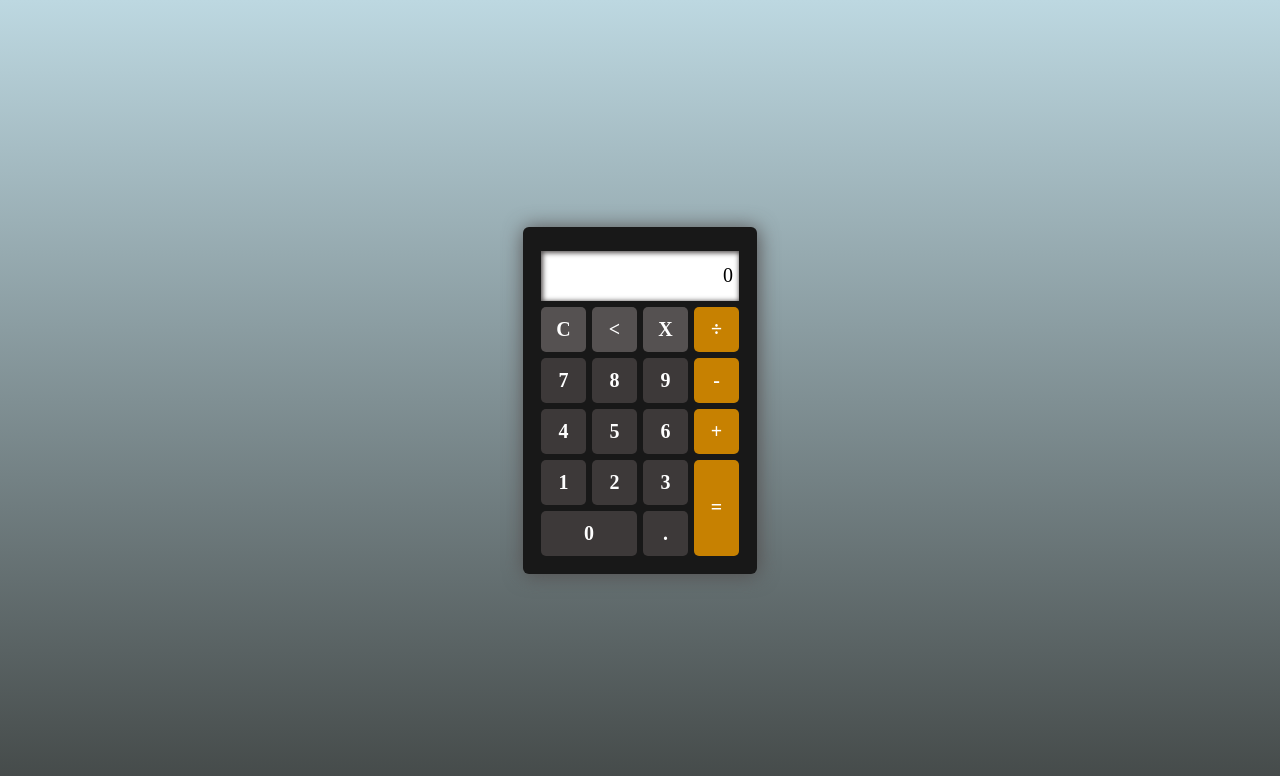
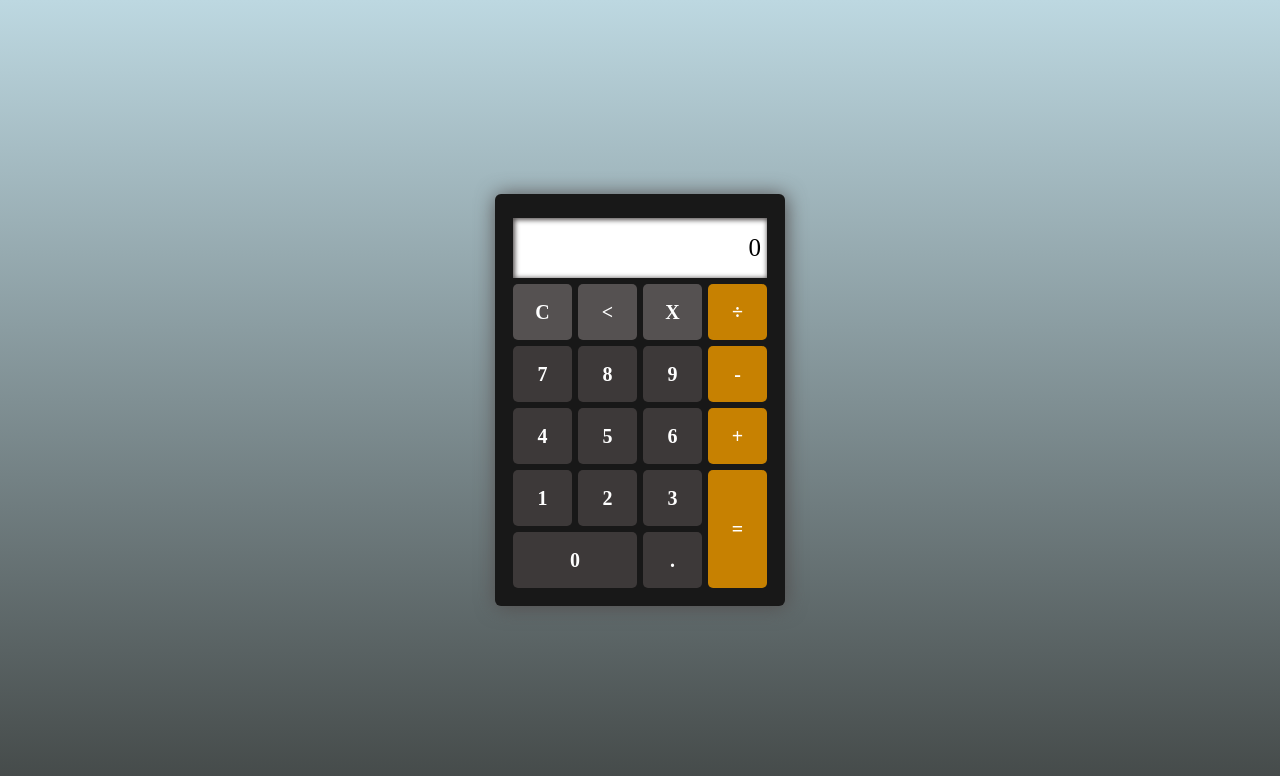
Before and after one commit to Paulo-ods/projeto-calculadora, a plain HTML site: page index.html in a window 1280 px wide. Drawn offline with Linux system fonts and the light colour scheme.

Commit message:
Update style.css

```diff
--- a/style.css
+++ b/style.css
@@ -26,8 +26,8 @@ body {
     align-items: center;
     justify-content: flex-end;
     background: #fff;
-    font-size: 20px;
-    height: 50px;
+    font-size: 25px;
+    height: 60px;
     margin: 0 6px;
     padding-right: 6px;
     box-shadow: inset 1px 1px 5px 1px #555151;
@@ -38,8 +38,8 @@ body {
 }
 
 td {
-    width: 45px;
-    height: 45px;
+    width: 59px;
+    height: 56px;
     text-align: center;
     background: #3d3939;
     color: #fff;
```
